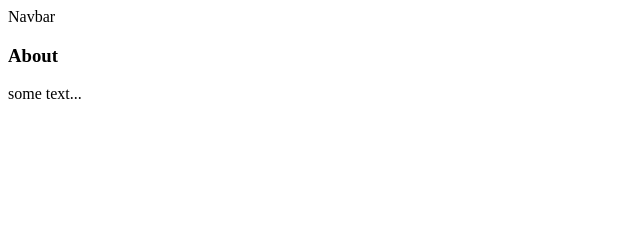
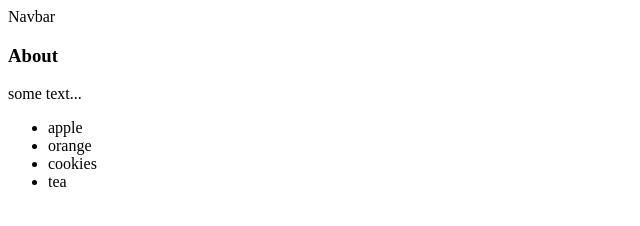
Before and after one commit to andytrue7/git-test, a plain HTML site: page index.html in a window 1280 px wide. Shown: the whole page, without its empty margins (0-640 px from the left). Drawn offline with Linux system fonts and the light colour scheme.

Commit message:
add goods list

```diff
--- a/index.html
+++ b/index.html
@@ -10,5 +10,12 @@
   <nav>Navbar</nav>
   <h3>About</h3>
   <p>some text...</p>
+
+  <ul>
+    <li>apple</li>
+    <li>orange</li>
+    <li>cookies</li>
+    <li>tea</li>
+  </ul>
 </body>
 </html>
```
